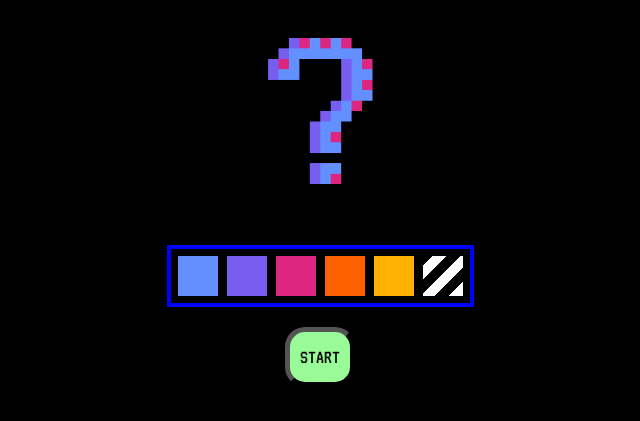
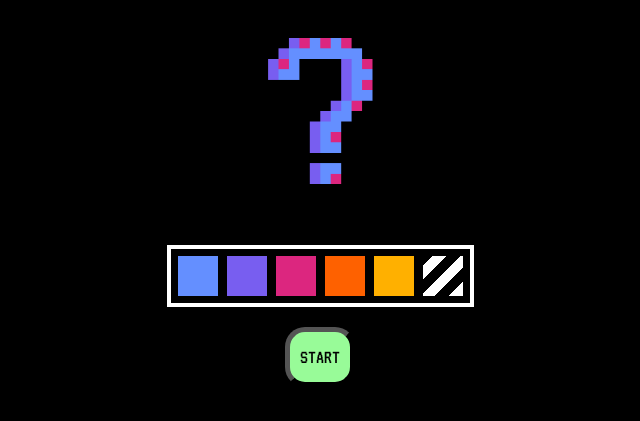
Before and after one commit to Haxinator/CITS3404OnlineDailyPuzzle, a Flask app: page /game in a window 1280 px wide. Shown: the part 70-491 px from the top of that part, without its empty margins (320-960 px from the left). Run offline with Flask 2, Linux system fonts and the light colour scheme; the page is wider than the window, and the part outside it is not shown.

Commit message:
code simplification and clean

```diff
--- a/app/static/CascadingStyleSheets/puzzle.css
+++ b/app/static/CascadingStyleSheets/puzzle.css
@@ -45,7 +42,7 @@
 /*------------------------Color Pallet CSS-------------------------*/
 #colorPallet table {
   border-collapse: separate;
-  border: 4px solid blue;
+  border: 4px solid white;
   border-spacing: 5px;
   margin-top: 1em;
   margin-left: auto;
--- a/app/static/javascript/puzzle.js
+++ b/app/static/javascript/puzzle.js
@@ -15,10 +15,6 @@ const PALETTE1 = {
 //also used for random puzzle generator
 const PALETTEIDS = ["#648FFF","#785EF0","#DC267F","#FE6100","#FFB000", "eraser"];
 
-//controls the number of rows and columns a grid has.
-//! Small sizes for easy testing. Size to be determined.
-const GRIDROWS = 4;
-const GRIDCOL = 4;
 
 //SAMPLE PUZZLES
 //puzzles may need to be changed to be for smaller grid sizes
@@ -63,19 +59,20 @@ const QMARK = {
   }
 
 
-  //Global Variables
-var WRONGCELL = "#FF0000";
-var COLOR = null;
-var USERCANVAS = {};
-var CHECKEDCANVAS = {};
-//puzzle currently selected
-var puzzle;
 //container for multiple puzzles
 const PUZZLES = [];
 //number of puzzles
 const PUZZLENO = 2;
-//length of delays
-const TIMER = 2000;
+//controls the number of rows and columns a grid has.
+const GRIDROWS = 4;
+const GRIDCOL = 4;
+
+//Global Variables
+var color = null;
+//puzzle currently selected
+var puzzle;
+//record of user selected cells
+var userCanvas = {};
 
 
 //*---------------SUPPORTING FUNCTIONS-------------------------------------------//
@@ -123,7 +120,7 @@ function next_puzzle(){
         puzzle = PUZZLES.shift();
 
         //clear User array and canvas
-        canvas.clear(USERCANVAS);
+        canvas.clear(userCanvas);
         //change data to QMARK and draw
         // canvas.data = QMARK;
         // canvas.draw();
@@ -219,9 +216,9 @@ CreateTable.prototype.make = function(){
                     //adding addEventListener after click change the color
                     //adding addEventListener after drag to change the color (if left mouse is pressed)
                     //adding addEventListener after drag to change the color (if left mouse is pressed)
-                    cell.addEventListener("mousedown", () => color(index, cell));
-                    cell.addEventListener("mouseover", (e) => dragColor(index, cell, e));
-                    cell.addEventListener("dragenter", (e) => dragColor(index, cell, e));
+                    cell.addEventListener("mousedown", () => singleColor(index, cell));
+                    cell.addEventListener("mouseover", (e) => multiColor(index, cell, e));
+                    cell.addEventListener("dragenter", (e) => multiColor(index, cell, e));
                 break;
 
                 //If the table is for colorPallet
@@ -250,24 +247,23 @@ CreateTable.prototype.make = function(){
 /*
 Event Listener function for clicking canvas
 */
-function color(index, cell) {
+function singleColor(index, cell) {
     if(table.classList.contains("ready"))
     {
-        //if COLOR===null isn't specifided it will add null to the USERCANVAS
+        //if COLOR===null isn't specifided it will add null to the userCanvas
         //which causes the check function to break
         //same color click to remove functionality (Drag colouring doesn't work well with it on)
-        if (COLOR === USERCANVAS[index] || COLOR === null) {
+        if (COLOR === userCanvas[index] || COLOR === null) {
             cell.style.backgroundColor = null;
-            console.log("deleted: " + USERCANVAS[index] + " at: " + index); //for debugging check function
-            delete USERCANVAS[index];
+            //console.log("deleted: " + userCanvas[index] + " at: " + index); //for debugging check function
+            delete userCanvas[index];
 
         } else {
             cell.style.backgroundColor = COLOR;
-            console.log("added: " + COLOR + " at: " + index); //for debugging check function
-            USERCANVAS[index] = COLOR;
+            //console.log("added: " + COLOR + " at: " + index); //for debugging check function
+            userCanvas[index] = COLOR;
         }
     } else {
-        //wait few seconds before removing the message
         display_message("Can only draw once ready is pressed!");
     }
 }
@@ -275,7 +271,7 @@ function color(index, cell) {
 /*
 Event Listener function for click dragging canvas
 */
-function dragColor(index, cell, e) {
+function multiColor(index, cell, e) {
 
     // console.log(e.buttons);
 
@@ -286,19 +282,16 @@ function dragColor(index, cell, e) {
         if(COLOR === null)
         {
             cell.style.backgroundColor = null;
-            console.log("deleted: " + USERCANVAS[index] + " at: " + index); //for debugging check function
-            delete USERCANVAS[index];
+            //console.log("deleted: " + userCanvas[index] + " at: " + index); //for debugging check function
+            delete userCanvas[index];
 
             //else for an actual colour
         } else {
             cell.style.backgroundColor = COLOR;
-            console.log("added: " + COLOR + " at: " + index); //for debugging check function
-            USERCANVAS[index] = COLOR;
+            //console.log("added: " + COLOR + " at: " + index); //for debugging check function
+            userCanvas[index] = COLOR;
         }
     } else if (e.buttons === 1) {
-           //wait few seconds before removing the message
-
-        //wait few seconds before removing the message
         display_message("Can only draw once ready is pressed!");
     }
 }
@@ -306,7 +299,6 @@ function dragColor(index, cell, e) {
 
 /* draw method for CreateTable
 Fills the respective table (grid or palette) with colors according to the input
-! Merged Amir's draw function and Will's initalise_color function
 color array property of createTable*/
 CreateTable.prototype.draw = function() {
 
@@ -339,7 +331,7 @@ CreateTable.prototype.clear = function() {
     if(arguments.length > 0)
     {
         //clear user canvas.
-        USERCANVAS = {};
+        userCanvas = {};
     }
 }
 
@@ -358,7 +350,7 @@ Then we create the palette using make() and fill in the color using the constant
 */
 
 //Create a new CreateTable object with all the parameters needed for creation.
-var pallet = new CreateTable(1,6,"colorPallet",PALETTE1);
+var pallet = new CreateTable(1,PALETTEIDS.length,"colorPallet",PALETTE1);
 //create a table for the pallet.
 pallet.make();
 //color the pallet.
@@ -402,7 +394,7 @@ document.getElementById("Ready").addEventListener("click", () => {
     //clear cavnas for drawing
     canvas.clear();
     //draw user's canvas
-    canvas.data = USERCANVAS;
+    canvas.data = userCanvas;
     canvas.draw();
     //Visual indication of ready
     table.classList.add("ready");
@@ -414,66 +406,46 @@ document.getElementById("Ready").addEventListener("click", () => {
 //check if the user canvas matches the puzzle
 document.getElementById("Check").addEventListener("click", () => {
 
-    //Get the keys of the Puzzle and UserCanvas dictionaries.
-    let puzzleKeys = Object.keys(puzzle); //!used to have sort(), not needed
-    let choosenArray = Object.keys(USERCANVAS); //!only used for length
+    //Get the keys of the Puzzle and userCanvas dictionaries.
+    let puzzleKeys = Object.keys(puzzle);
+    let choosenArray = Object.keys(userCanvas);
     let hasWon = true
     let correctCells = {};
     let result = document.getElementById("result");
 
    //item that exist in original array but not in the choosen array
     let diff1 = puzzleKeys.filter(x => !choosenArray.includes(x));
-    //item that exist in choosen array but not in the original
-    let diff2 = choosenArray.filter(x => !puzzleKeys.includes(x));
 
     //check all the element of chosen cells
     for(let i=0; i < choosenArray.length; i++){
-        let item = choosenArray[i]
+        let item = choosenArray[i];
+        let cell = document.getElementById(item);
+
         if(puzzleKeys.includes(item)){
-            if(puzzle[item] != USERCANVAS[item]){
+            if(puzzle[item] != userCanvas[item]){
                 hasWon = false;
-                CHECKEDCANVAS[item] = WRONGCELL;
-                //should remove incorrect cell from user canvas
-                // delete USERCANVAS[item];
-            }else{
-                //conflicts with stripes
-                //CHECKEDCANVAS[item] = USERCANVAS[item];
-                correctCells[item] = USERCANVAS[item];
-            }
+                cell.classList.add("wrong");
+             }else{
+                correctCells[item] = userCanvas[item];
+             }
+        } else {
+            //if item chosen does not exist in the puzzle
+            hasWon = false;
+            cell.classList.add("wrong");
         }
     }
     //Check items that have been in puzzle and conestant missed it
     if(diff1.length!==0){
         hasWon = false;
+
         for(let i = 0; i < diff1.length; i++){
             let item = diff1[i];
-            CHECKEDCANVAS[item] = WRONGCELL;
-        }
-    }
-    //check items that have been choosen but not in the puzzle
-    if(diff2.length!==0){
-        hasWon = false;
-        for(let i = 0; i < diff2.length; i++){
-            let item = diff2[i];
-            CHECKEDCANVAS[item] = WRONGCELL;
+            document.getElementById(item).classList.add("wrong");
         }
     }
 
-    //check if dictionaries have the same length
-    // if(puzzleKeys.length === choosenArray.length){
-    //   for(let i = 0 ; i < puzzleKeys.length ; i++){
-    //     //if one colour doesn't match, user has not won
-    //     if(PUZZLE[puzzleKeys[i]] != USERCANVAS[puzzleKeys[i]]){
-    //       hasWon = false;
-    //     }
-    //   }
-    // }else{
-    //   //if dictionary lengths don't match, user has not won
-    //   hasWon = false;
-    // }
-
     //remember the correct cells in the user canvas
-    USERCANVAS = correctCells;
+    userCanvas = correctCells;
 
     if(hasWon) {
         console.log("you win");
@@ -487,28 +459,16 @@ document.getElementById("Check").addEventListener("click", () => {
     }else{
         console.log("you lost");
         //------------------------------- This will display the wrong cells ----------------//
-        //console.log("Checked: " + JSON.stringify(CHECKEDCANVAS) + "\nUser: " + JSON.stringify(USERCANVAS) + "\nPuzzle " + JSON.stringify(puzzle));
-
-        //add stripes to wrong cells
-        for (const [key, value] of Object.entries(CHECKEDCANVAS)) {
-            //get cell
-            document.getElementById(key).classList.add("wrong");
-          }
+        //console.log("Checked: " + JSON.stringify(checkedCanvas) + "\nUser: " + JSON.stringify(userCanvas) + "\nPuzzle " + JSON.stringify(puzzle));
 
         //change check button to start
         change_button("Check", "Start");
-
         //show picture
         display_message('<h3>Wrong cells are outlined in <span style ="color:white">WHITE</span></h3>');
         display_image("GameOver.jpg", "Game Over");
 
-
         //don't allow user to draw
         table.classList.remove("ready");
-
-
-        //reset checked canvas
-        CHECKEDCANVAS = {};
     }
 });
 
```
Also changed, not shown: other parts of app/static/CascadingStyleSheets/puzzle.css (+1 -5 lines).
